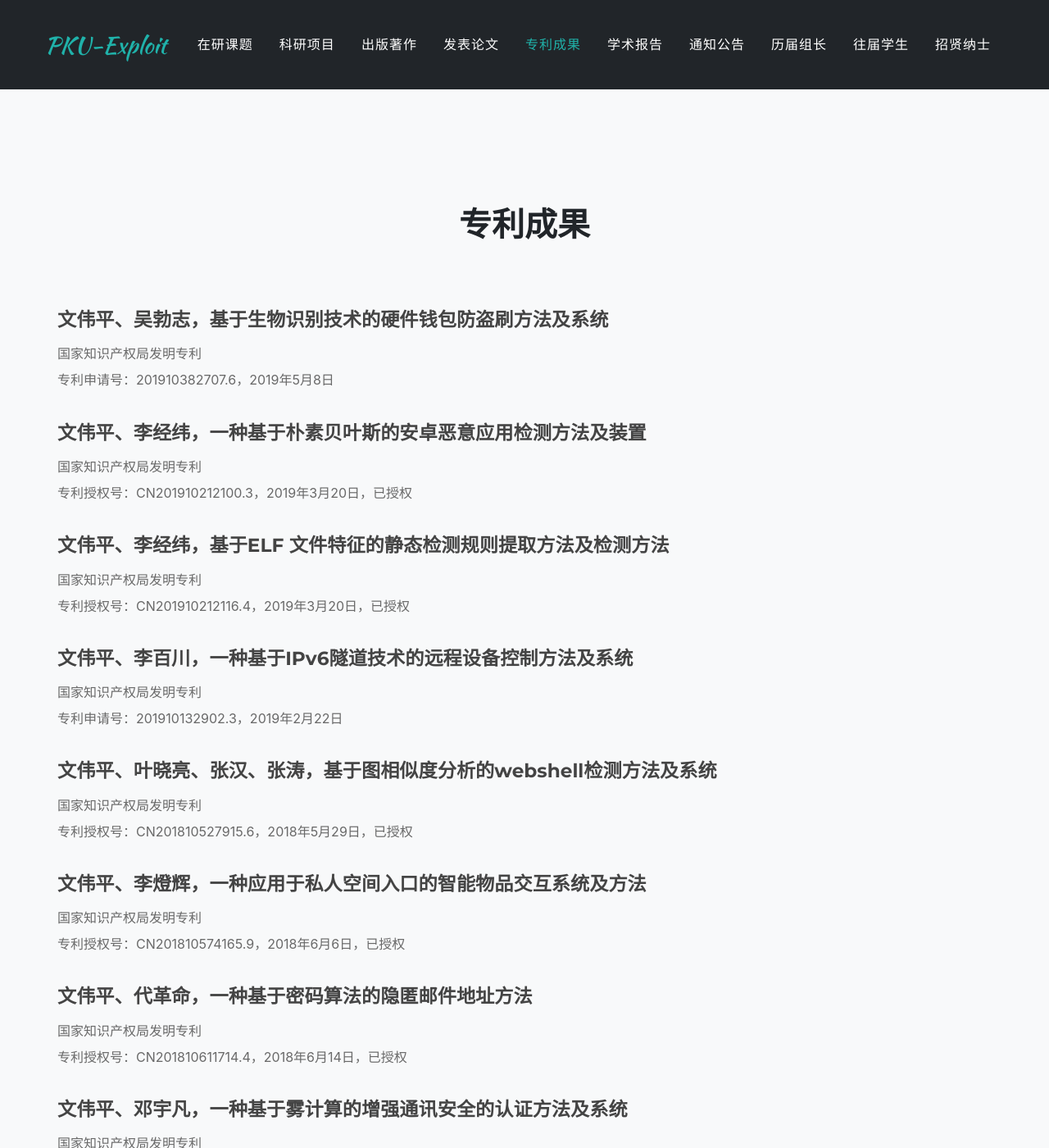
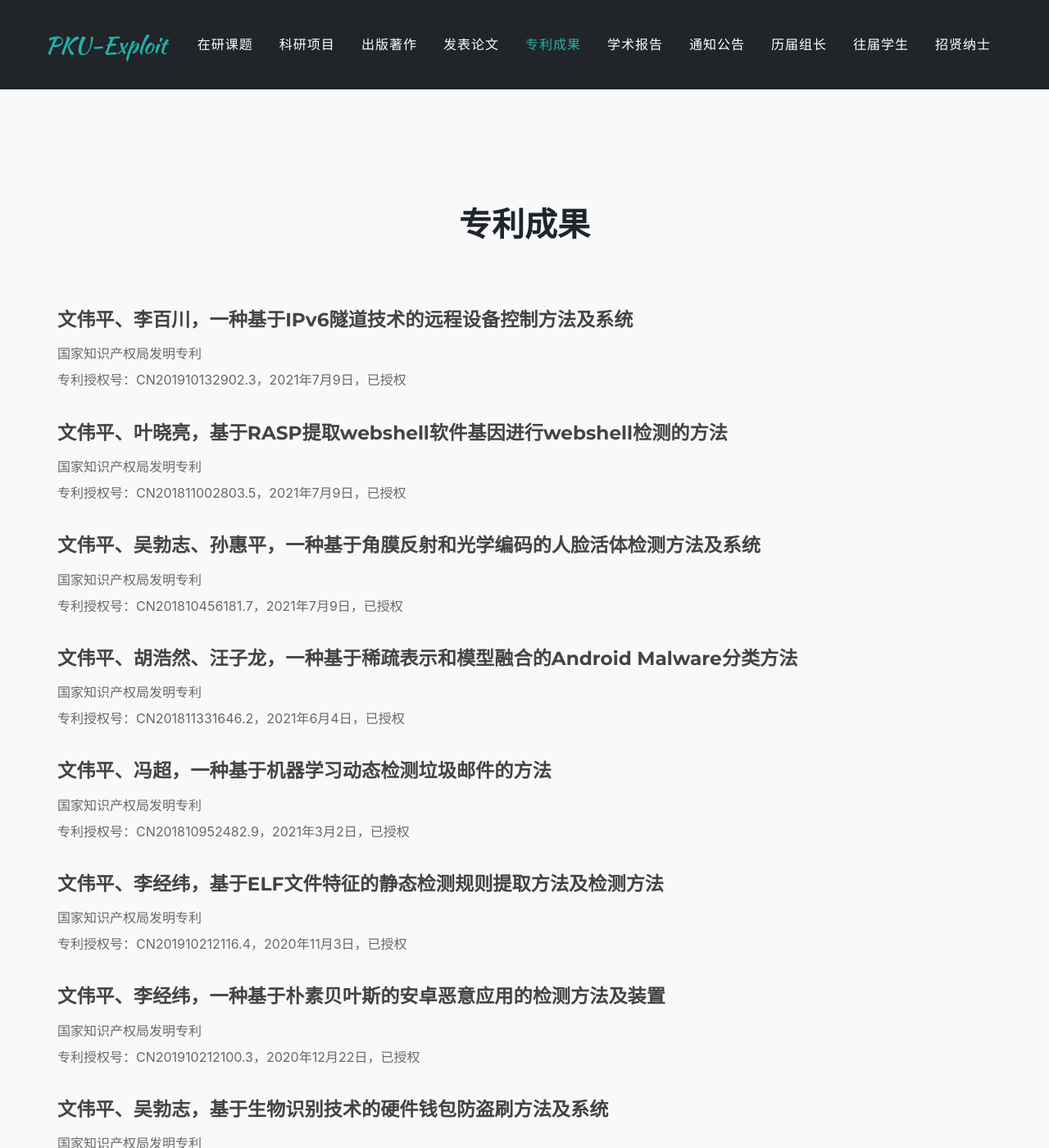
Before and after one commit to xxycfhb/xxycfhb.github.io, a Jekyll site: the page built from pages/patent.html, in a window 1280 px wide and 1400 px high. Shown: the whole window at 82% size. Built offline with Jekyll 4.4.1, drawn with Linux system fonts in a browser that asks for light colours; some web fonts are replaced; some of the changed text lies outside the part shown.

Commit message:
Update sitetext.yml

```diff
--- a/_data/sitetext.yml
+++ b/_data/sitetext.yml
@@ -1205,18 +1205,32 @@ patent:
     title: "专利成果"
     text:
     item:
+      - title: "文伟平、李百川，一种基于IPv6隧道技术的远程设备控制方法及系统"
+        source: "国家知识产权局发明专利"
+        number: "专利授权号：CN201910132902.3，2021年7月9日，已授权"
+      - title: "文伟平、叶晓亮，基于RASP提取webshell软件基因进行webshell检测的方法"
+        source: "国家知识产权局发明专利"
+        number: "专利授权号：CN201811002803.5，2021年7月9日，已授权"
+      - title: "文伟平、吴勃志、孙惠平，一种基于角膜反射和光学编码的人脸活体检测方法及系统"
+        source: "国家知识产权局发明专利"
+        number: "专利授权号：CN201810456181.7，2021年7月9日，已授权"
+      - title: "文伟平、胡浩然、汪子龙，一种基于稀疏表示和模型融合的Android Malware分类方法"
+        source: "国家知识产权局发明专利"
+        number: "专利授权号：CN201811331646.2，2021年6月4日，已授权"
+      - title: "文伟平、冯超，一种基于机器学习动态检测垃圾邮件的方法"
+        source: "国家知识产权局发明专利"
+        number: "专利授权号：CN201810952482.9，2021年3月2日，已授权"
+      - title: "文伟平、李经纬，基于ELF文件特征的静态检测规则提取方法及检测方法"
+        source: "国家知识产权局发明专利"
+        number: "专利授权号：CN201910212116.4，2020年11月3日，已授权"
+      - title: "文伟平、李经纬，一种基于朴素贝叶斯的安卓恶意应用的检测方法及装置"
+        source: "国家知识产权局发明专利"
+        number: "专利授权号：CN201910212100.3，2020年12月22日，已授权"
+
       - title: "文伟平、吴勃志，基于生物识别技术的硬件钱包防盗刷方法及系统"
         source: "国家知识产权局发明专利"
         number: "专利申请号：201910382707.6，2019年5月8日"
-      - title: "文伟平、李经纬，一种基于朴素贝叶斯的安卓恶意应用检测方法及装置"
-        source: "国家知识产权局发明专利"
-        number: "专利授权号：CN201910212100.3，2019年3月20日，已授权"
-      - title: "文伟平、李经纬，基于ELF 文件特征的静态检测规则提取方法及检测方法"
-        source: "国家知识产权局发明专利"
-        number: "专利授权号：CN201910212116.4，2019年3月20日，已授权"
-      - title: "文伟平、李百川，一种基于IPv6隧道技术的远程设备控制方法及系统"
-        source: "国家知识产权局发明专利"
-        number: "专利申请号：201910132902.3，2019年2月22日"
+
       - title: "文伟平、叶晓亮、张汉、张涛，基于图相似度分析的webshell检测方法及系统"
         source: "国家知识产权局发明专利"
         number: "专利授权号：CN201810527915.6，2018年5月29日，已授权"
@@ -1229,18 +1243,7 @@ patent:
       - title: "文伟平、邓宇凡，一种基于雾计算的增强通讯安全的认证方法及系统"
         source: "国家知识产权局发明专利"
         number: "专利授权号：CN201810588865.2，2018年6月8日，已授权"
-      - title: "文伟平、胡浩然、汪子龙，一种基于稀疏表示和模型融合的Android Malware分类方法"
-        source: "国家知识产权局发明专利"
-        number: "专利申请号：201811306137.4，2018年11月9日"
-      - title: "文伟平、叶晓亮，一种基于RASP提取webshell软件基因的方法"
-        source: "国家知识产权局发明专利"
-        number: "专利申请号：201811002803.5，2018年8月30日"
-      - title: "文伟平、冯超，一种基于机器学习动态检测垃圾邮件的方法"
-        source: "国家知识产权局发明专利"
-        number: "专利申请号：201810952482.9，2018年8月21日"
-      - title: "文伟平、吴勃志、孙惠平，一种基于角膜反射和光学编码的人脸活体检测方法及系统"
-        source: "国家知识产权局发明专利"
-        number: "专利申请号：201810456181.7，2018年8月14日"
+
       - title: "文伟平、李孟霖，一种基于模型融合的webshell检测方法"
         source: "国家知识产权局发明专利"
         number: "专利申请号：201810734942.0，2018年7月05日"
@@ -1319,6 +1322,7 @@ patent:
       - title: "文伟平，一种面向Lua语言的加扰混淆方法和解密方法"
         source: "国家知识产权局发明专利"
         number: "专利授权号：CN201510740424.6，2015年11月4日，已授权"
+
       - title: "发现Windows操作系统漏洞5个"
         source:
         number: "Ms11-010 (CVE2011-0030) <br> Ms11-054 (CVE2011-1886) <br> Ms13-053 (CVE2013-3167)"
```
